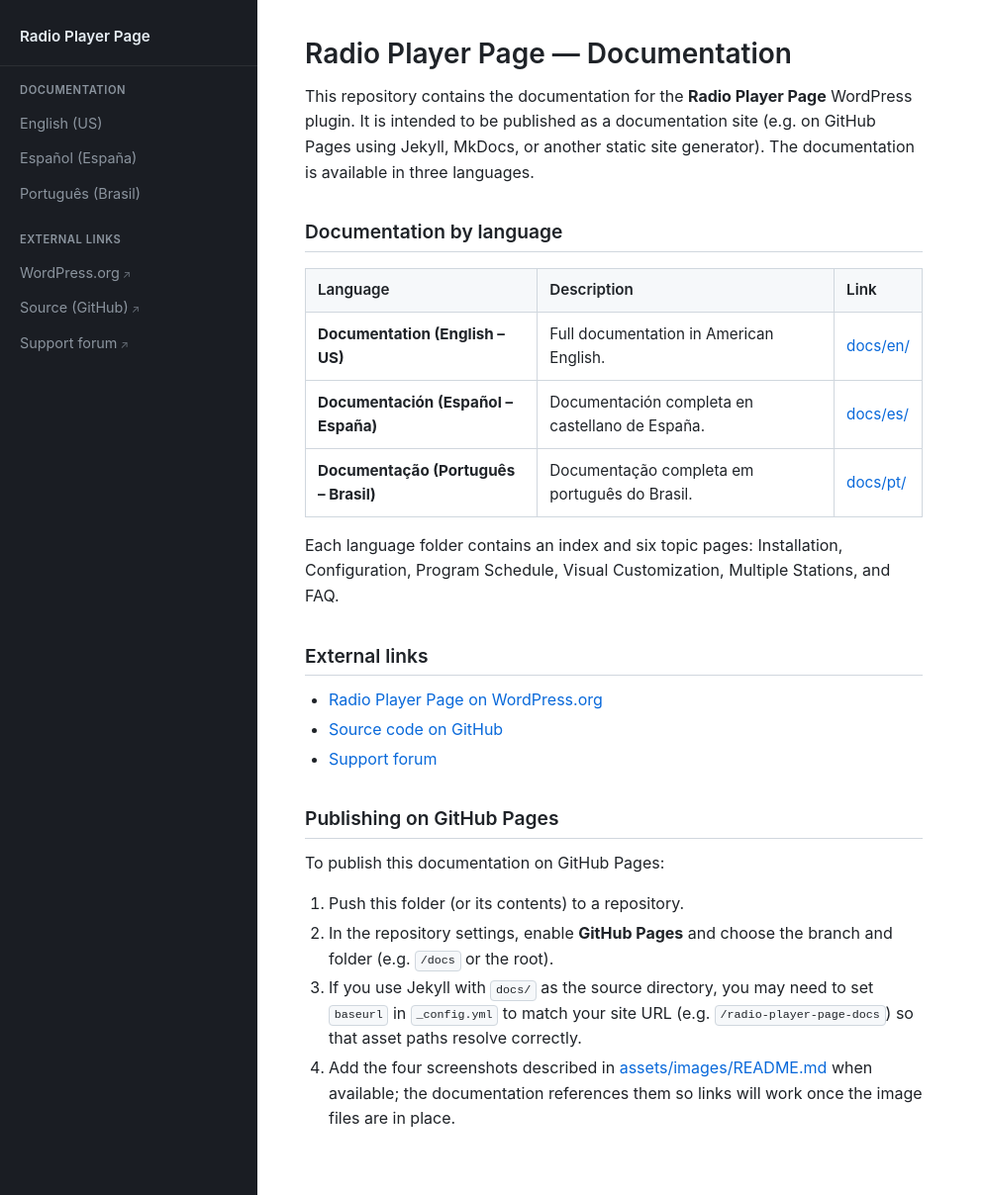
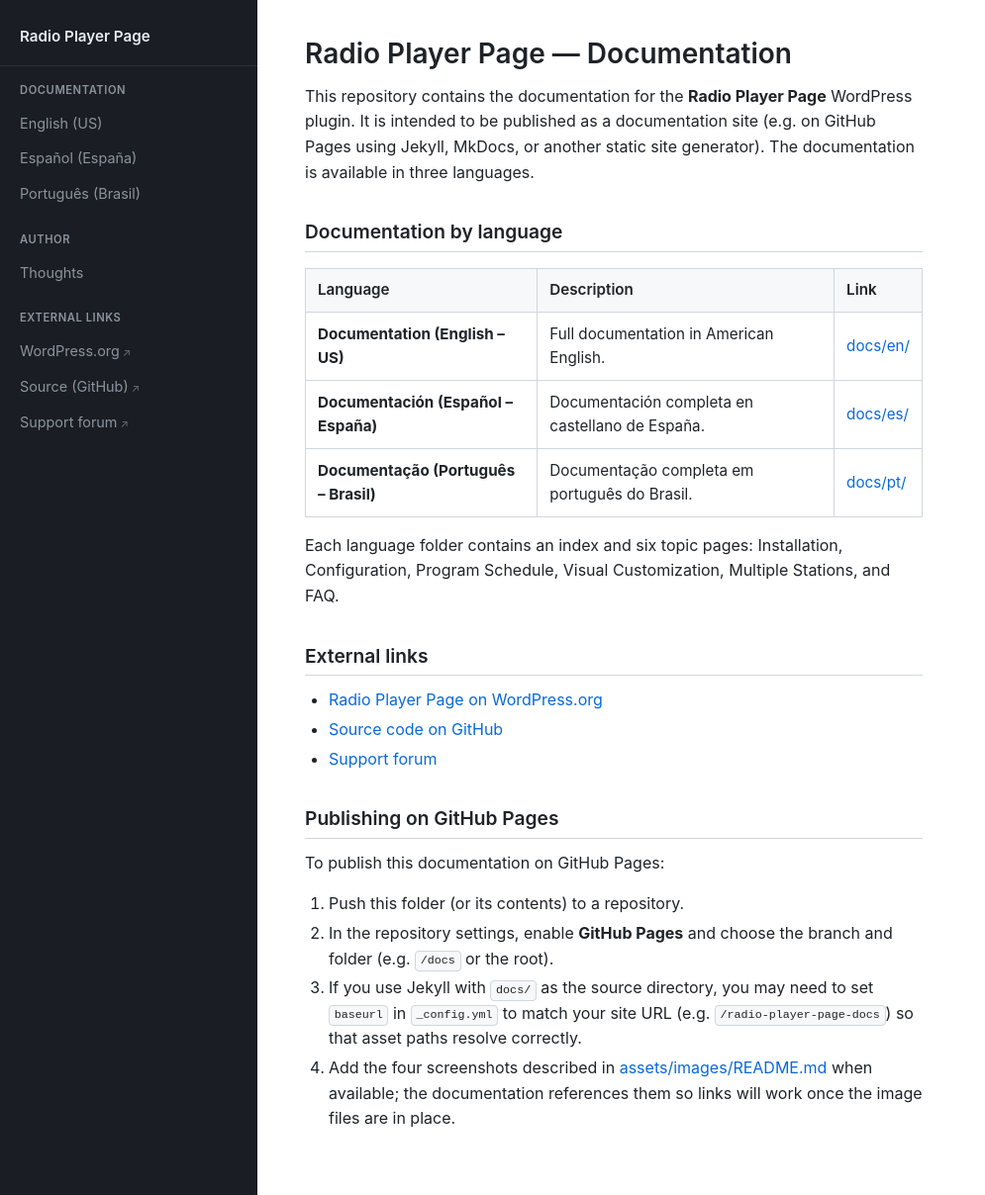
Before and after one commit to sjimhdez/radio-player-page-docs, a Jekyll site: the page built from index.md, in a window 1280 px wide and 1208 px high. Shown: the whole window at 99% size, without its empty margins (0-995 px from the left). Built offline with Jekyll 4.4.1, drawn with Linux system fonts in a browser that asks for light colours.

Commit message:
Radio Player Page Docs 0.1.0

```diff
--- a/_layouts/default.html
+++ b/_layouts/default.html
@@ -92,6 +92,12 @@
           {% endif %}
         </section>
         <section>
+          <div class="nav-title">Author</div>
+          <ul>
+            <li><a href="{{ site.baseurl }}/thoughts.html" {% if page.url == '/thoughts.html' %}class="active"{% endif %}>Thoughts</a></li>
+          </ul>
+        </section>
+        <section>
           <div class="nav-title">External links</div>
           <ul>
             <li><a href="https://wordpress.org/plugins/radio-player-page/" class="external">WordPress.org</a></li>
```
Also changed, not shown: thoughts.md (added, +8 -0 lines).
